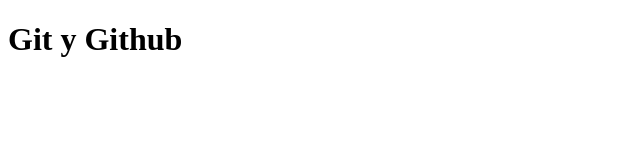
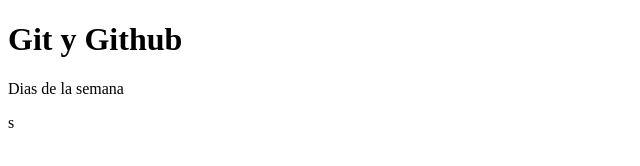
Before and after one commit to Logicainformatica18/mysqli_query, a plain HTML site: page index.html in a window 1280 px wide. Shown: the whole page, without its empty margins (0-640 px from the left). Drawn offline with Linux system fonts and the light colour scheme.

Commit message:
agregue tema

```diff
--- a/index.html
+++ b/index.html
@@ -8,5 +8,6 @@
 </head>
 <body>
     <h1>Git y Github</h1>
+    <p>Dias de la semana</p>s
 </body>
 </html>
```
